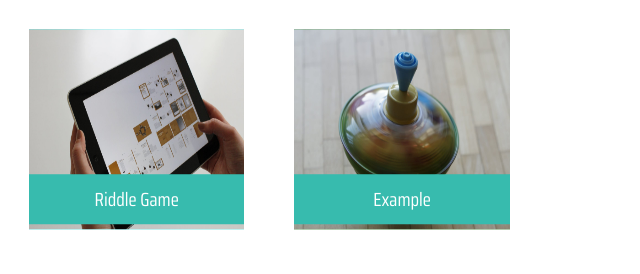
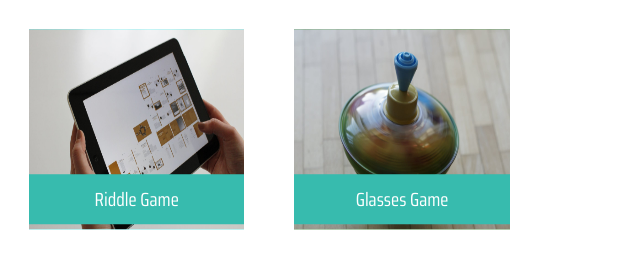
Before and after one commit to wick7/Responsive-Portfolio, a plain HTML site: page portfolio.html in a window 1280 px wide. Shown: the part 256-530 px from the top of the page, 277-917 px from the left. Drawn offline with Linux system fonts and the light colour scheme.

```diff
--- a/portfolio.html
+++ b/portfolio.html
@@ -33,7 +33,7 @@
                     <h1>Portfolio</h1>
                     <hr>
                     <a href="https://wick7.github.io/Word-Guess-Game/" target="__blank"><div class="card" id="card-1"><div class="banner">Riddle Game</div></div></a>
-                    <div class="card" id="card-2"><div class="banner">Example</div></div>
+                   <a href="https://wick7.github.io/unit-4-game/" target="__blank"><div class="card" id="card-2"><div class="banner">Glasses Game</div></div></a>
                     <div class="card" id="card-3"><div class="banner">Example</div></div>
                     <div class="card" id="card-4"><div class="banner">Example</div></div>
                     <div class="card" id="card-5"><div class="banner">Example</div></div>
```
